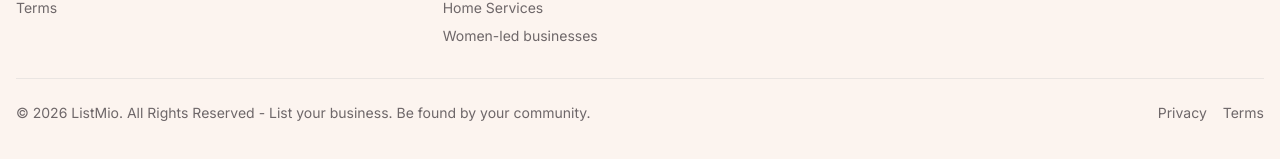
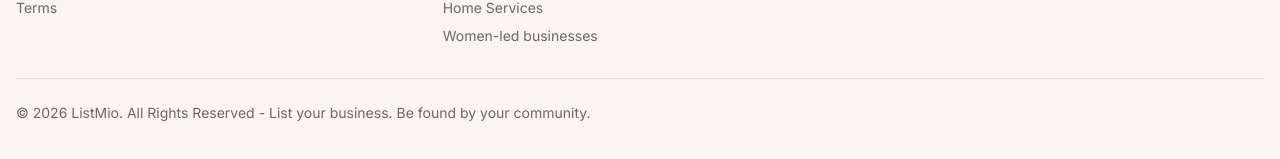
Before and after one commit to rkirankhan/souqim, a React (Vite) app: page / in a window 1280 px wide. Shown: the part 1817-1976 px from the top of the page. Built offline with nearby package versions, Linux system fonts and the light colour scheme; no server answers; the database is empty.

Commit message:
Drop duplicate Privacy/Terms from footer bottom row
They already live in the About column - keeping them in both places
just doubles them up. Bottom row is now just the copyright line.

Co-Authored-By: Claude Opus 4.7 (1M context) <noreply@anthropic.com>

```diff
--- a/src/components/layout.tsx
+++ b/src/components/layout.tsx
@@ -248,12 +248,8 @@ export function Layout({ children }: { children: React.ReactNode }) {
               </ul>
             </div>
           </div>
-          <div className="pt-6 border-t border-border/50 flex flex-col sm:flex-row justify-between items-center gap-4 text-sm text-muted-foreground">
+          <div className="pt-6 border-t border-border/50 text-sm text-muted-foreground text-center sm:text-left">
             <p>© 2026 ListMio. All Rights Reserved - List your business. Be found by your community.</p>
-            <div className="flex gap-4">
-              <Link to="/privacy" className="hover:text-secondary transition-colors">Privacy</Link>
-              <Link to="/terms" className="hover:text-secondary transition-colors">Terms</Link>
-            </div>
           </div>
         </div>
       </footer>
```
